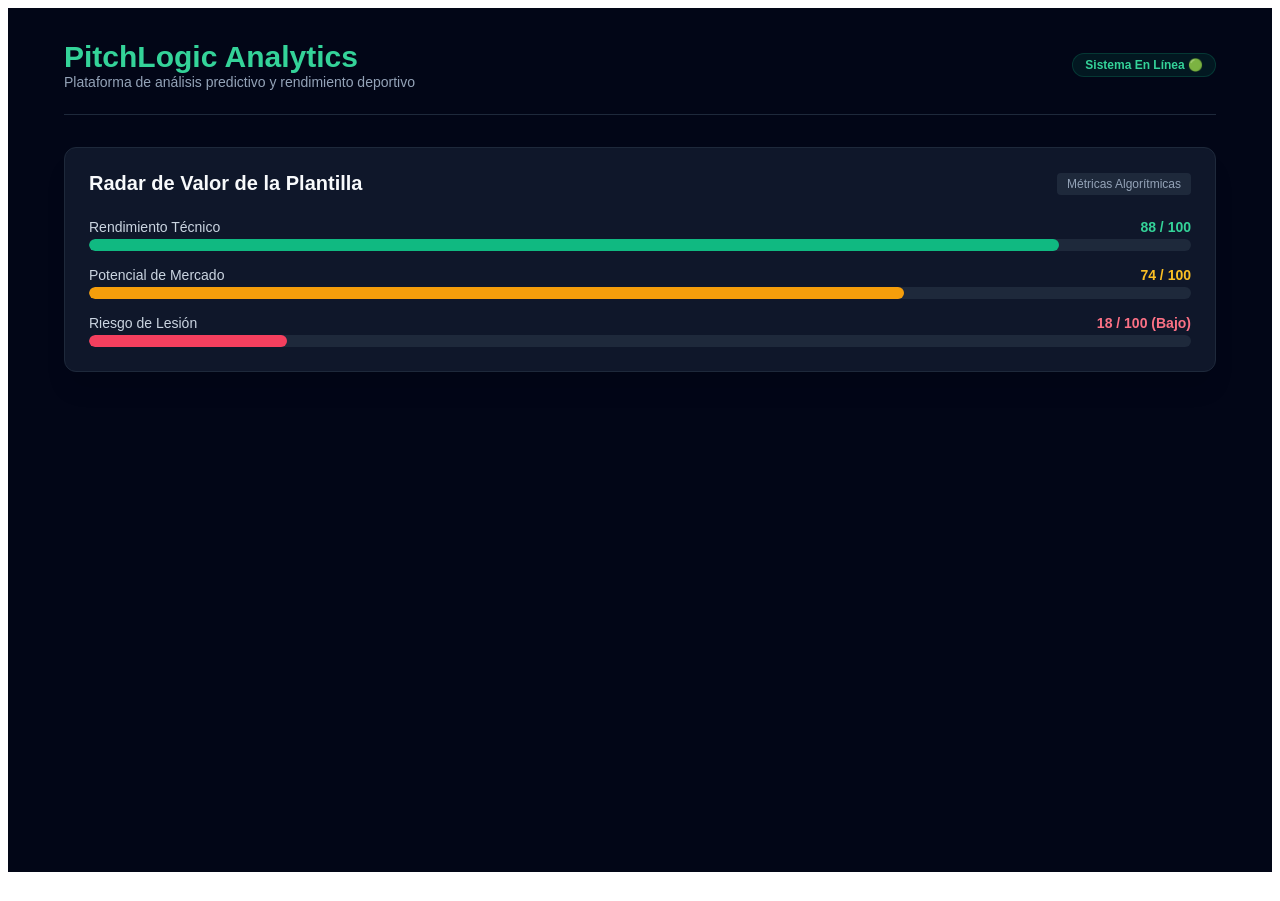
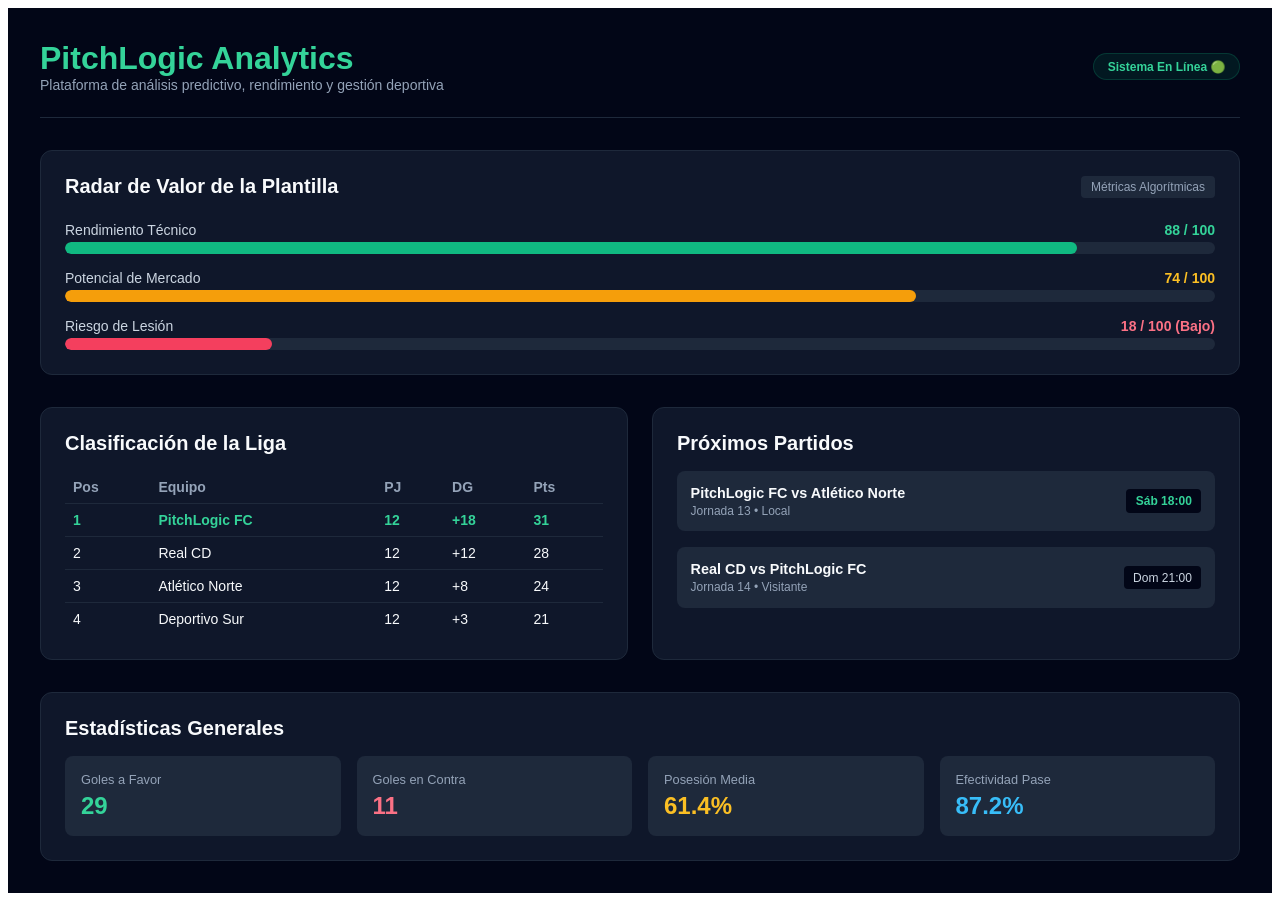
Before and after one commit to elpasst0rr/pitchlogic-analytics, a Next.js app: page / in a window 1280 px wide. Before the commit the page ends 880 px from the top, so only its background shows below. Built offline with nearby package versions, Linux system fonts and the light colour scheme.

Commit message:
Restaurada clasificacion partidos y estadisticas

```diff
--- a/app/page.tsx
+++ b/app/page.tsx
@@ -3,25 +3,25 @@ import React from 'react';
 export default function Home() {
   return (
     <main style={{ minHeight: '100vh', backgroundColor: '#020617', color: '#f8fafc', padding: '2rem', fontFamily: 'sans-serif' }}>
-      <div style={{ maxWidth: '72rem', margin: '0 auto', display: 'flex', flexDirection: 'column', gap: '2rem' }}>
+      <div style={{ maxWidth: '80rem', margin: '0 auto', display: 'flex', flexDirection: 'column', gap: '2rem' }}>
 
-        {/* Cabecera original */}
-        <header style={{ borderBottom: '1px solid #1e293b', paddingBottom: '1.5rem', display: 'flex', justifyContent: 'space-between', alignItems: 'center' }}>
+        {/* Cabecera */}
+        <header style={{ borderBottom: '1px solid #1e293b', paddingBottom: '1.5rem', display: 'flex', justifyContent: 'space-between', alignItems: 'center', flexWrap: 'wrap', gap: '1rem' }}>
           <div>
-            <h1 style={{ fontSize: '1.875rem', fontWeight: 'bold', color: '#34d399', margin: 0 }}>
+            <h1 style={{ fontSize: '2rem', fontWeight: 'bold', color: '#34d399', margin: 0 }}>
               PitchLogic Analytics
             </h1>
             <p style={{ color: '#94a3b8', fontSize: '0.875rem', marginTop: '0.25rem', margin: 0 }}>
-              Plataforma de análisis predictivo y rendimiento deportivo
+              Plataforma de análisis predictivo, rendimiento y gestión deportiva
             </p>
           </div>
-          <span style={{ padding: '0.25rem 0.75rem', backgroundColor: 'rgba(16, 185, 129, 0.1)', color: '#34d399', border: '1px solid rgba(16, 185, 129, 0.2)', borderRadius: '9999px', fontSize: '0.75rem', fontWeight: 600 }}>
+          <span style={{ padding: '0.35rem 0.85rem', backgroundColor: 'rgba(16, 185, 129, 0.1)', color: '#34d399', border: '1px solid rgba(16, 185, 129, 0.2)', borderRadius: '9999px', fontSize: '0.75rem', fontWeight: 600 }}>
             Sistema En Línea 🟢
           </span>
         </header>
 
-        {/* Panel del Radar de Valor de la Plantilla */}
-        <section style={{ backgroundColor: '#0f172a', border: '1px solid #1e293b', borderRadius: '0.75rem', padding: '1.5rem', boxShadow: '0 20px 25px -5px rgba(0, 0, 0, 0.1)' }}>
+        {/* Radar de Valor */}
+        <section style={{ backgroundColor: '#0f172a', border: '1px solid #1e293b', borderRadius: '0.75rem', padding: '1.5rem' }}>
           <div style={{ display: 'flex', justifyContent: 'space-between', alignItems: 'center', marginBottom: '1.5rem' }}>
             <h2 style={{ fontSize: '1.25rem', fontWeight: 600, color: '#f8fafc', margin: 0 }}>
               Radar de Valor de la Plantilla
@@ -32,7 +32,6 @@ export default function Home() {
           </div>
 
           <div style={{ display: 'flex', flexDirection: 'column', gap: '1rem' }}>
-            {/* Métrica 1 */}
             <div>
               <div style={{ display: 'flex', justifyContent: 'space-between', fontSize: '0.875rem', fontWeight: 500, marginBottom: '0.25rem' }}>
                 <span style={{ color: '#cbd5e1' }}>Rendimiento Técnico</span>
@@ -43,7 +42,6 @@ export default function Home() {
               </div>
             </div>
 
-            {/* Métrica 2 */}
             <div>
               <div style={{ display: 'flex', justifyContent: 'space-between', fontSize: '0.875rem', fontWeight: 500, marginBottom: '0.25rem' }}>
                 <span style={{ color: '#cbd5e1' }}>Potencial de Mercado</span>
@@ -54,7 +52,6 @@ export default function Home() {
               </div>
             </div>
 
-            {/* Métrica 3 */}
             <div>
               <div style={{ display: 'flex', justifyContent: 'space-between', fontSize: '0.875rem', fontWeight: 500, marginBottom: '0.25rem' }}>
                 <span style={{ color: '#cbd5e1' }}>Riesgo de Lesión</span>
@@ -67,6 +64,108 @@ export default function Home() {
           </div>
         </section>
 
+        {/* Bloque Doble: Clasificación y Próximos Partidos */}
+        <div style={{ display: 'grid', gridTemplateColumns: 'repeat(auto-fit, minmax(350px, 1fr))', gap: '1.5rem' }}>
+
+          {/* Clasificación */}
+          <section style={{ backgroundColor: '#0f172a', border: '1px solid #1e293b', borderRadius: '0.75rem', padding: '1.5rem' }}>
+            <h2 style={{ fontSize: '1.25rem', fontWeight: 600, color: '#f8fafc', marginBottom: '1rem', margin: 0 }}>
+              Clasificación de la Liga
+            </h2>
+            <table style={{ width: '100%', borderCollapse: 'collapse', textAlign: 'left', marginTop: '1rem', fontSize: '0.875rem' }}>
+              <thead>
+                <tr style={{ borderBottom: '1px solid #1e293b', color: '#94a3b8' }}>
+                  <th style={{ padding: '0.5rem' }}>Pos</th>
+                  <th style={{ padding: '0.5rem' }}>Equipo</th>
+                  <th style={{ padding: '0.5rem' }}>PJ</th>
+                  <th style={{ padding: '0.5rem' }}>DG</th>
+                  <th style={{ padding: '0.5rem' }}>Pts</th>
+                </tr>
+              </thead>
+              <tbody>
+                <tr style={{ borderBottom: '1px solid #1e293b', color: '#34d399', fontWeight: 600 }}>
+                  <td style={{ padding: '0.5rem' }}>1</td>
+                  <td style={{ padding: '0.5rem' }}>PitchLogic FC</td>
+                  <td style={{ padding: '0.5rem' }}>12</td>
+                  <td style={{ padding: '0.5rem' }}>+18</td>
+                  <td style={{ padding: '0.5rem' }}>31</td>
+                </tr>
+                <tr style={{ borderBottom: '1px solid #1e293b' }}>
+                  <td style={{ padding: '0.5rem' }}>2</td>
+                  <td style={{ padding: '0.5rem' }}>Real CD</td>
+                  <td style={{ padding: '0.5rem' }}>12</td>
+                  <td style={{ padding: '0.5rem' }}>+12</td>
+                  <td style={{ padding: '0.5rem' }}>28</td>
+                </tr>
+                <tr style={{ borderBottom: '1px solid #1e293b' }}>
+                  <td style={{ padding: '0.5rem' }}>3</td>
+                  <td style={{ padding: '0.5rem' }}>Atlético Norte</td>
+                  <td style={{ padding: '0.5rem' }}>12</td>
+                  <td style={{ padding: '0.5rem' }}>+8</td>
+                  <td style={{ padding: '0.5rem' }}>24</td>
+                </tr>
+                <tr>
+                  <td style={{ padding: '0.5rem' }}>4</td>
+                  <td style={{ padding: '0.5rem' }}>Deportivo Sur</td>
+                  <td style={{ padding: '0.5rem' }}>12</td>
+                  <td style={{ padding: '0.5rem' }}>+3</td>
+                  <td style={{ padding: '0.5rem' }}>21</td>
+                </tr>
+              </tbody>
+            </table>
+          </section>
+
+          {/* Próximos Partidos */}
+          <section style={{ backgroundColor: '#0f172a', border: '1px solid #1e293b', borderRadius: '0.75rem', padding: '1.5rem' }}>
+            <h2 style={{ fontSize: '1.25rem', fontWeight: 600, color: '#f8fafc', marginBottom: '1rem', margin: 0 }}>
+              Próximos Partidos
+            </h2>
+            <div style={{ display: 'flex', flexDirection: 'column', gap: '1rem', marginTop: '1rem' }}>
+              <div style={{ padding: '0.85rem', backgroundColor: '#1e293b', borderRadius: '0.5rem', display: 'flex', justifyContent: 'space-between', alignItems: 'center' }}>
+                <div>
+                  <p style={{ margin: 0, fontWeight: 600, fontSize: '0.9rem' }}>PitchLogic FC vs Atlético Norte</p>
+                  <p style={{ margin: 0, color: '#94a3b8', fontSize: '0.75rem', marginTop: '0.2rem' }}>Jornada 13 • Local</p>
+                </div>
+                <span style={{ fontSize: '0.75rem', backgroundColor: '#020617', padding: '0.3rem 0.6rem', borderRadius: '0.25rem', color: '#34d399', fontWeight: 600 }}>Sáb 18:00</span>
+              </div>
+
+              <div style={{ padding: '0.85rem', backgroundColor: '#1e293b', borderRadius: '0.5rem', display: 'flex', justifyContent: 'space-between', alignItems: 'center' }}>
+                <div>
+                  <p style={{ margin: 0, fontWeight: 600, fontSize: '0.9rem' }}>Real CD vs PitchLogic FC</p>
+                  <p style={{ margin: 0, color: '#94a3b8', fontSize: '0.75rem', marginTop: '0.2rem' }}>Jornada 14 • Visitante</p>
+                </div>
+                <span style={{ fontSize: '0.75rem', backgroundColor: '#020617', padding: '0.3rem 0.6rem', borderRadius: '0.25rem', color: '#cbd5e1' }}>Dom 21:00</span>
+              </div>
+            </div>
+          </section>
+
+        </div>
+
+        {/* Estadísticas Generales */}
+        <section style={{ backgroundColor: '#0f172a', border: '1px solid #1e293b', borderRadius: '0.75rem', padding: '1.5rem' }}>
+          <h2 style={{ fontSize: '1.25rem', fontWeight: 600, color: '#f8fafc', marginBottom: '1rem', margin: 0 }}>
+            Estadísticas Generales
+          </h2>
+          <div style={{ display: 'grid', gridTemplateColumns: 'repeat(auto-fit, minmax(200px, 1fr))', gap: '1rem', marginTop: '1rem' }}>
+            <div style={{ padding: '1rem', backgroundColor: '#1e293b', borderRadius: '0.5rem' }}>
+              <p style={{ margin: 0, color: '#94a3b8', fontSize: '0.8rem' }}>Goles a Favor</p>
+              <p style={{ margin: '0.3rem 0 0 0', fontSize: '1.5rem', fontWeight: 'bold', color: '#34d399' }}>29</p>
+            </div>
+            <div style={{ padding: '1rem', backgroundColor: '#1e293b', borderRadius: '0.5rem' }}>
+              <p style={{ margin: 0, color: '#94a3b8', fontSize: '0.8rem' }}>Goles en Contra</p>
+              <p style={{ margin: '0.3rem 0 0 0', fontSize: '1.5rem', fontWeight: 'bold', color: '#fb7185' }}>11</p>
+            </div>
+            <div style={{ padding: '1rem', backgroundColor: '#1e293b', borderRadius: '0.5rem' }}>
+              <p style={{ margin: 0, color: '#94a3b8', fontSize: '0.8rem' }}>Posesión Media</p>
+              <p style={{ margin: '0.3rem 0 0 0', fontSize: '1.5rem', fontWeight: 'bold', color: '#fbbf24' }}>61.4%</p>
+            </div>
+            <div style={{ padding: '1rem', backgroundColor: '#1e293b', borderRadius: '0.5rem' }}>
+              <p style={{ margin: 0, color: '#94a3b8', fontSize: '0.8rem' }}>Efectividad Pase</p>
+              <p style={{ margin: '0.3rem 0 0 0', fontSize: '1.5rem', fontWeight: 'bold', color: '#38bdf8' }}>87.2%</p>
+            </div>
+          </div>
+        </section>
+
       </div>
     </main>
   );
```
